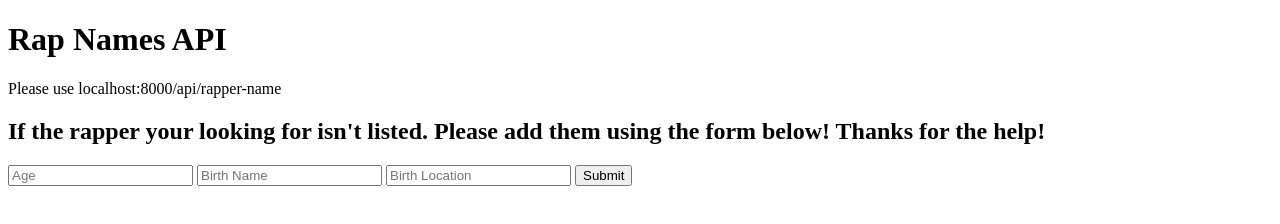
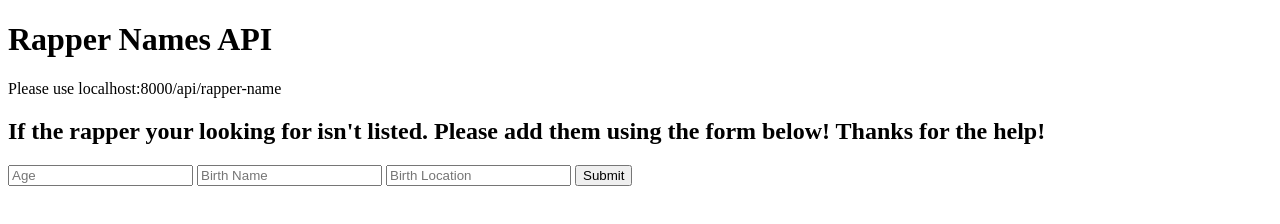
Before and after one commit to FoleyDom/rapper-names-api, a website: page index.html in a window 1280 px wide. Drawn offline with Linux system fonts and the light colour scheme.

Commit message:
Updates to HTML.

```diff
--- a/index.html
+++ b/index.html
@@ -7,7 +7,7 @@
         <title>Document</title>
     </head>
     <body>
-        <h1>Rap Names API</h1>
+        <h1>Rapper Names API</h1>
         <p>Please use localhost:8000/api/rapper-name</p>
         <h2>
             If the rapper your looking for isn't listed. Please add them using the form below!
```
